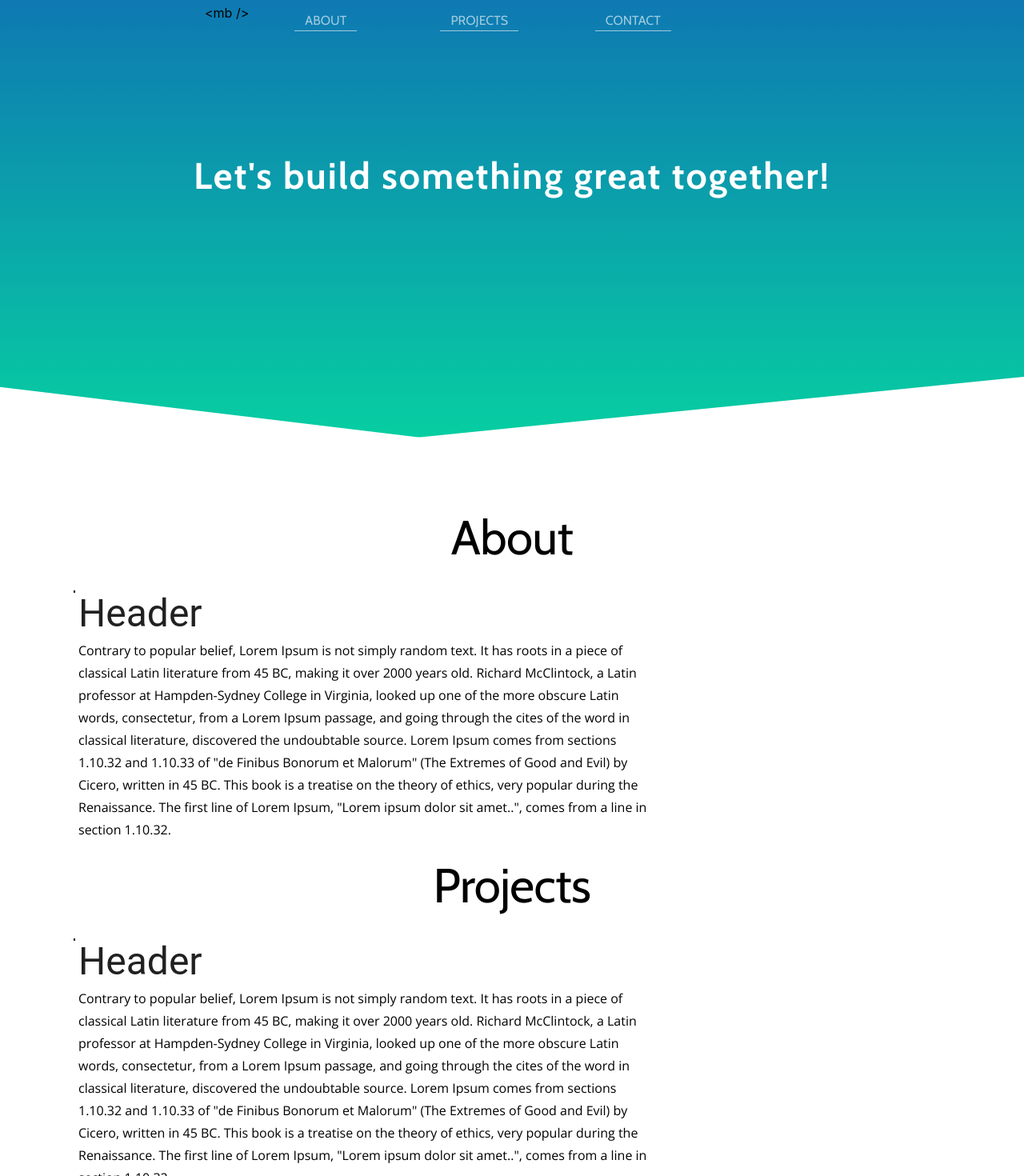
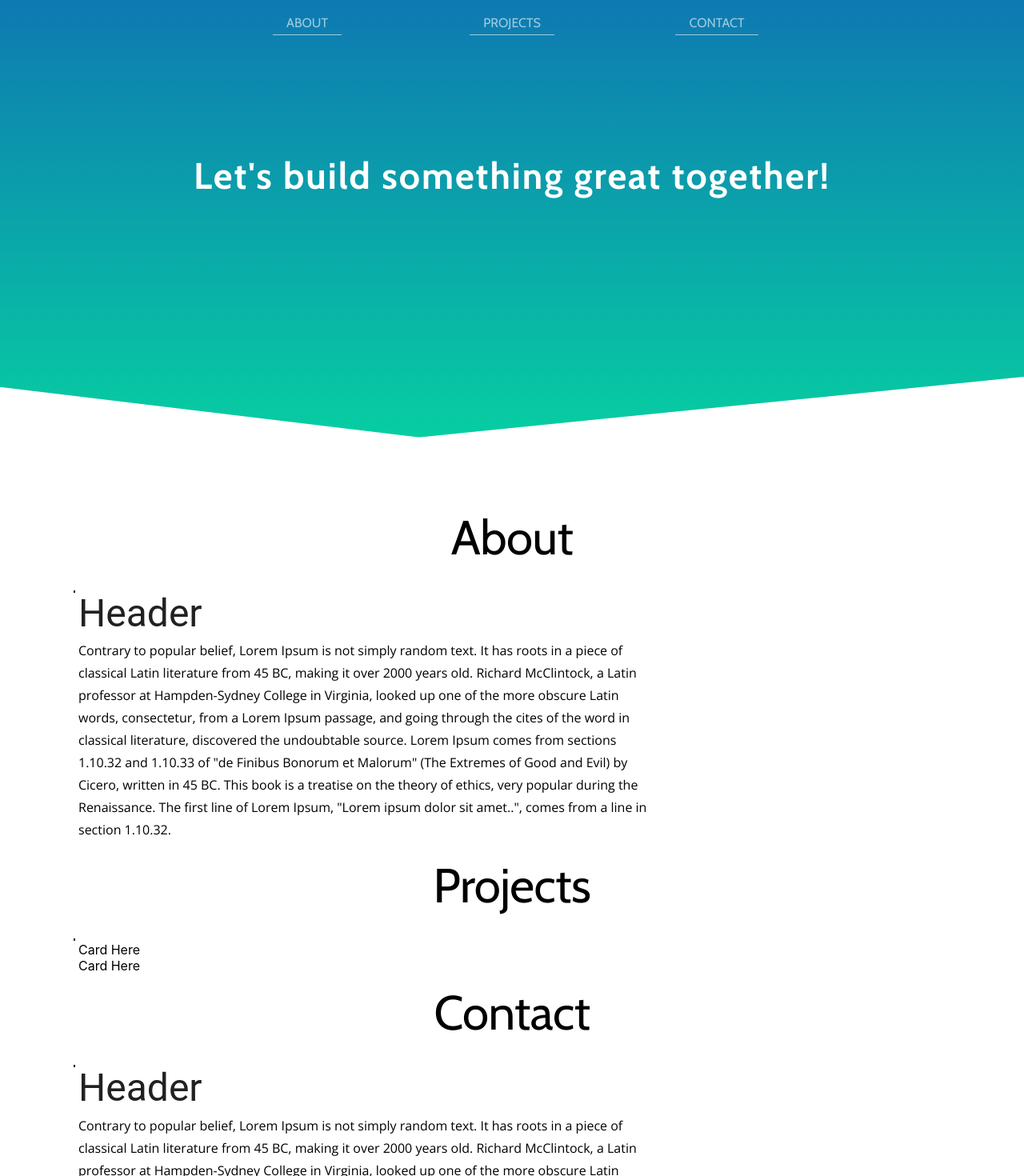
Before and after one commit to mblaul/portfolio-website, a React (Create React App) app: page / in a window 1280 px wide. Shown: the top 1470 px of the page at 80% size. Built offline with nearby package versions, Linux system fonts and the light colour scheme.

Commit message:
Working on header, projects sections

```diff
--- a/src/components/content/Content.js
+++ b/src/components/content/Content.js
@@ -5,6 +5,7 @@ import Grid from '@material-ui/core/Grid';
 import Divider from '@material-ui/core/Divider';
 
 import Section from './Section';
+import Projects from './projects/Projects';
 import { Typography } from '@material-ui/core';
 
 const styles = theme => ({
@@ -32,6 +33,7 @@ class Content extends Component {
             variant="h2"
             gutterBottom
             className={classes.sectionTitle}
+            id="about"
           >
             About
           </Typography>
@@ -45,19 +47,21 @@ class Content extends Component {
             variant="h2"
             gutterBottom
             className={classes.sectionTitle}
+            id="projects"
           >
             Projects
           </Typography>
         </Grid>
         <Divider />
         <Grid item xs={12} lg={8}>
-          <Section alignment={'right'} />
+          <Projects />
         </Grid>
         <Grid item xs={12}>
           <Typography
             variant="h2"
             gutterBottom
             className={classes.sectionTitle}
+            id="contact"
           >
             Contact
           </Typography>
--- /dev/null
+++ b/src/components/content/projects/Project.js
@@ -0,0 +1,9 @@
+import React, { Component, Fragment } from 'react';
+
+class Project extends Component {
+  render() {
+    return <div>Card Here</div>;
+  }
+}
+
+export default Project;
--- /dev/null
+++ b/src/components/content/projects/Projects.js
@@ -0,0 +1,17 @@
+import React, { Component, Fragment } from 'react';
+import Project from './Project';
+
+class Projects extends Component {
+  render() {
+    const projects = ['website', 'skypi'];
+    return (
+      <>
+        {projects.map(link => {
+          return <Project />;
+        })}
+      </>
+    );
+  }
+}
+
+export default Projects;
--- a/src/components/layout/Navbar.js
+++ b/src/components/layout/Navbar.js
@@ -55,10 +55,9 @@ class Navbar extends Component {
         container
         className={`${!isTop && classes.scrolled} ${classes.navbar}`}
       >
-        <div className={classes.branding}>{'<mb />'}</div>
         {navLinks.map(link => {
           return (
-            <Grid item xs={12} sm={3}>
+            <Grid item xs={12} sm={4}>
               <NavLink isTop={isTop} link={link} name={link} />
             </Grid>
           );
```
